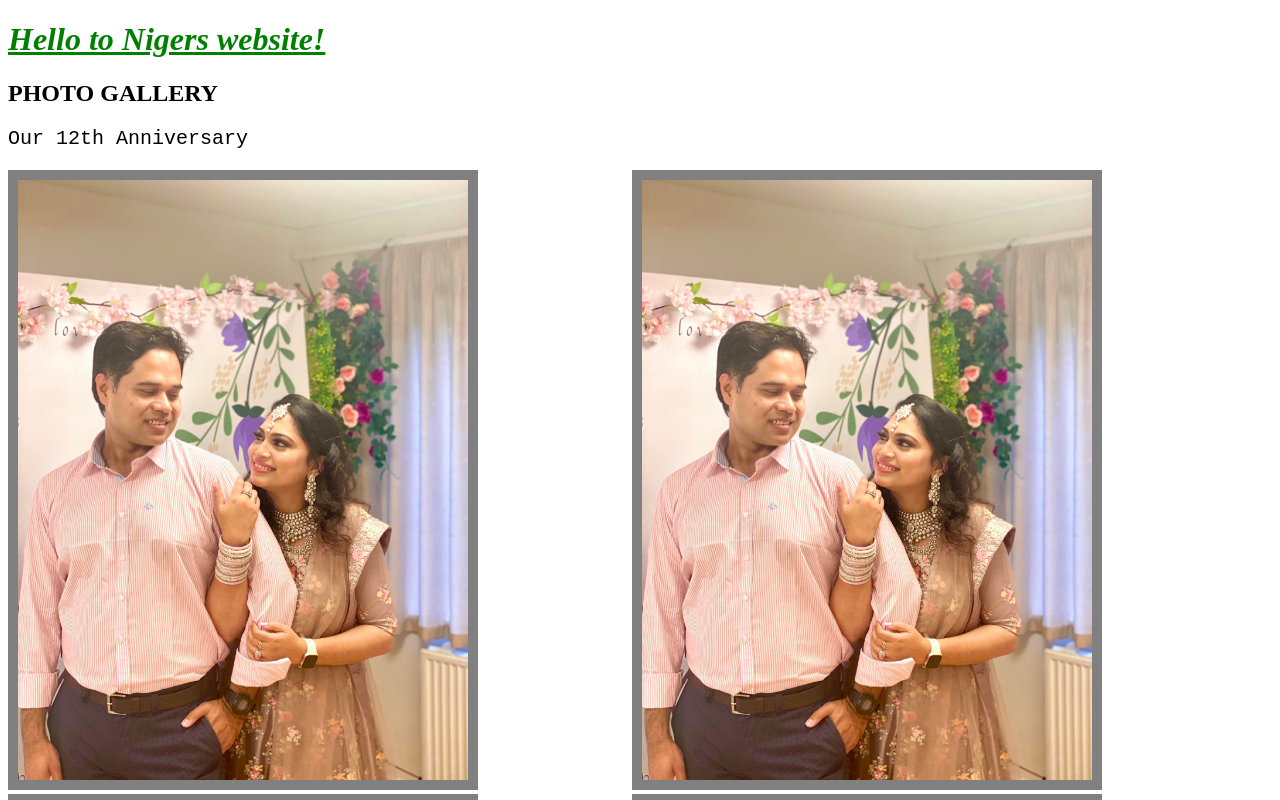
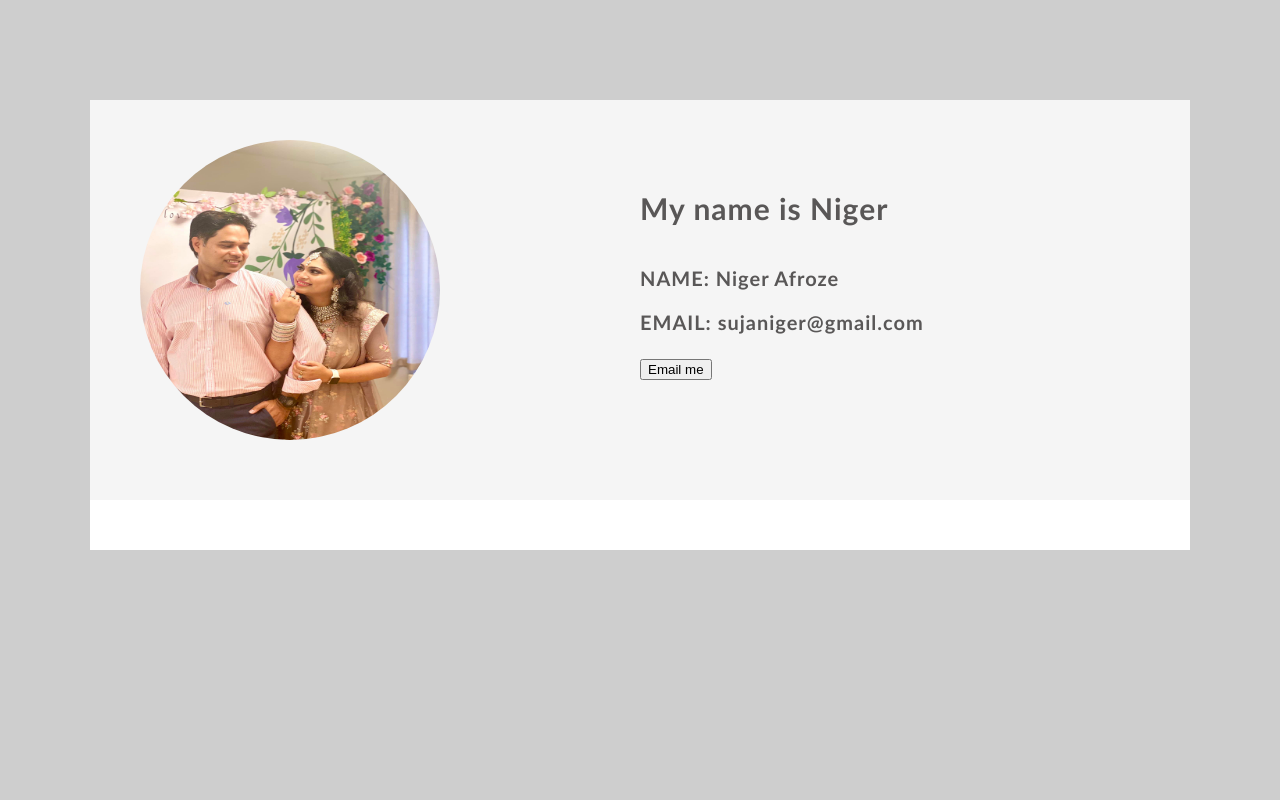
Before and after one commit to abedsujan/niger-personal-website, a plain HTML site: page index.html in a window 1280 px wide. Shown: the top 800 px of the page. Drawn offline with Linux system fonts and the light colour scheme.

Commit message:
add header section

```diff
--- a/git.css
+++ b/git.css
@@ -1,22 +1,46 @@
-h1{
-    color:green;
-    text-decoration: underline;
-    font-style: italic;
-}
-p{
-font-family: 'Courier New', Courier, monospace;
-font-size: 20px;
+body {
+    max-width: 1100px;
+    margin: auto;
 
-}
+    color: rgb(89, 87, 87);
+    font-family: "Gill Sans", "Gill Sans MT", Calibri, "Trebuchet MS", sans-serif;
+    font-size: 18px;
 
-img{
-    border: 10px solid gray;
-    margin-right:150px ;
+    background: rgb(206, 206, 206);
+  }
+  main{
+      background: #fff;
+      margin: 100px 0px;
+      padding-bottom: 50px;
 
-}
-span{
-    text-decoration: underline;
-    font-style: italic;
-    font-size: 30px ;
-    font-weight: bold;
-}
+  }
+  .header {
+    height: 400px;
+    background-color: #f5f5f5;
+  }
+  .picture img {
+    border-radius: 50%;
+    width: 300px;
+    height: 300px;
+  }
+  .picture {
+    padding-left: 50px;
+    padding-top: 40px;
+  }
+  .float-child-element {
+    float: left;
+    width: 50%;
+  }
+  .contact {
+    font-weight: 600;
+
+    padding-top: 70px;
+    font-size: 20px;
+
+    letter-spacing: 1px;
+  }
+
+  .contact h1 {
+    padding-bottom: 20px;
+    font-size: 30px;
+  }
--- a/index.html
+++ b/index.html
@@ -1,20 +1,36 @@
 <!DOCTYPE html>
 <html lang="en">
-<head>
-    <meta charset="UTF-8">
-    <meta http-equiv="X-UA-Compatible" content="IE=edge">
-    <meta name="viewport" content="width=device-width, initial-scale=1.0">
+  <head>
+    <meta charset="UTF-8" />
+    <meta http-equiv="X-UA-Compatible" content="IE=edge" />
+    <meta name="viewport" content="width=device-width, initial-scale=1.0" />
     <title>Niger</title>
-    <link rel="stylesheet" href="git.css">
-</head>
-<body>
-    <h1>Hello to Nigers website!</h1>
-   <h2> PHOTO GALLERY</h2>
-    <p>   Our 12th Anniversary</p>
-    <img src="niger-pic.jpeg" alt="" height="600">
-    <img src="niger-pic.jpeg" alt="" height="600">
+    <link
+      rel="stylesheet"
+      href="https://cdnjs.cloudflare.com/ajax/libs/font-awesome/6.2.0/css/all.min.css"
+    />
+    <link rel="stylesheet" href="git.css" />
+  </head>
+  <body>
+    <main>
+      <header>
+        <div class="header float-parent-element">
+          <div class="float-child-element">
+            <div class="picture">
+              <img src="niger-pic.jpeg" alt="anniversary" />
+            </div>
+          </div>
 
-    <img src="niger-pic.jpeg" alt="" height="600">
-    <img src="niger-pic.jpeg" alt="" height="600">
-</body>
+          <div class="float-child-element">
+            <div class="contact">
+              <h1>My name is Niger</h1>
+              <p>NAME: <span class="color-blue">Niger Afroze</span></p>
+              <p>EMAIL: <span class="color-blue">sujaniger@gmail.com</span></p>
+              <button class="email-btn" type="button">Email me</button>
+            </div>
+          </div>
+        </div>
+      </header>
+    </main>
+  </body>
 </html>
```
